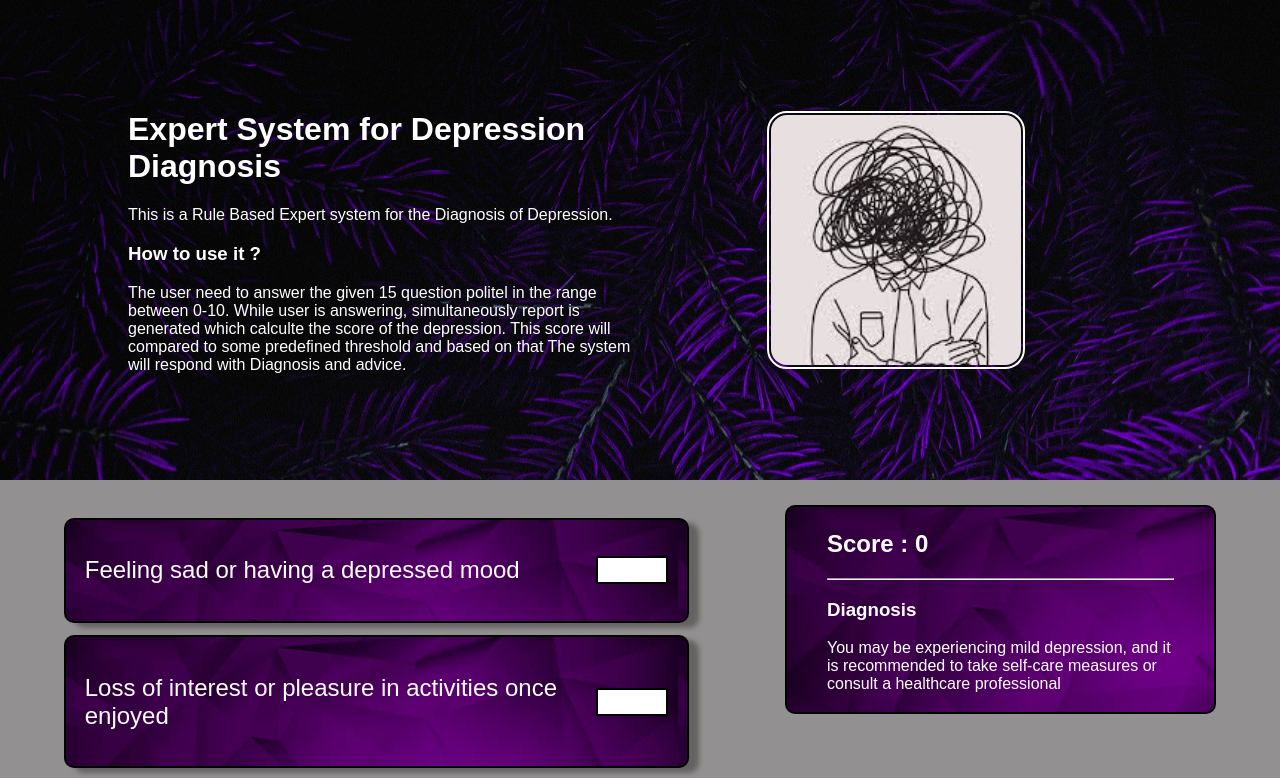
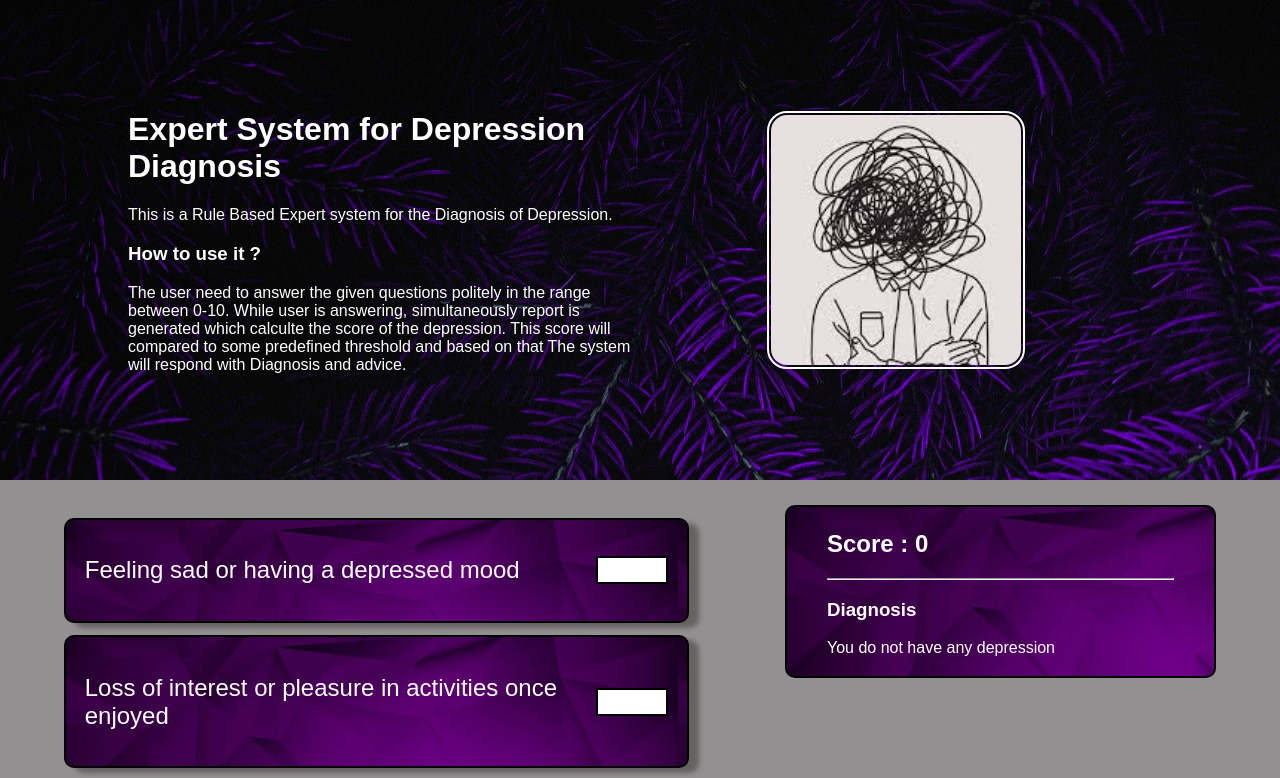
Before and after one commit to Ajay080/Depression_Diagnosis_ExpertSystem, a React (Create React App) app: page / in a window 1280 px wide. Shown: the top 778 px of the page. Built offline with nearby package versions, Linux system fonts and the light colour scheme.

Commit message:
header edit and zero score condition

```diff
--- a/src/pages/DepressionDiagnosis.js
+++ b/src/pages/DepressionDiagnosis.js
@@ -124,6 +124,9 @@ const DepressionDiagnosis = () => {
     else if(calculateScore()>=15){
         return 'You may be experiencing moderate depression and should consider seeking professional help.'
     }
+    else if(calculateScore()==0){
+      return 'You do not have any depression'
+    }
     else{
         return 'You may be experiencing mild depression, and it is recommended to take self-care measures or consult a healthcare professional'
     }
--- a/src/pages/Header.js
+++ b/src/pages/Header.js
@@ -12,7 +12,7 @@ const Header = () => {
                     Depression.
                 </p>
                 <h3>How to use it ?</h3>
-                <p> The user need to answer the given 15 question politel
+                <p> The user need to answer the given questions politely
                     in the range between 0-10. While user is answering, simultaneously
                     report is generated which calculte the score of the depression.
                     This score will compared to some predefined threshold and based on that
```
